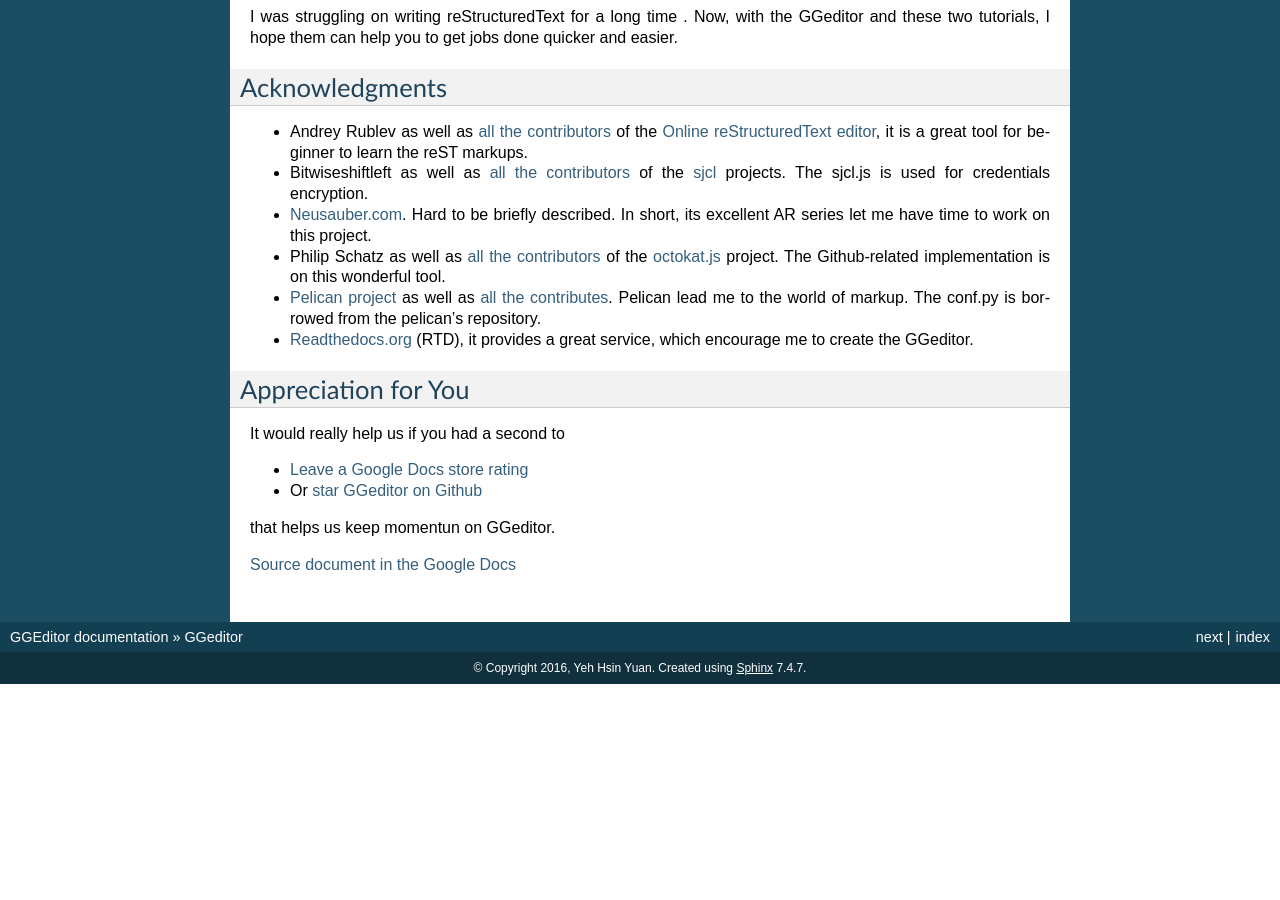
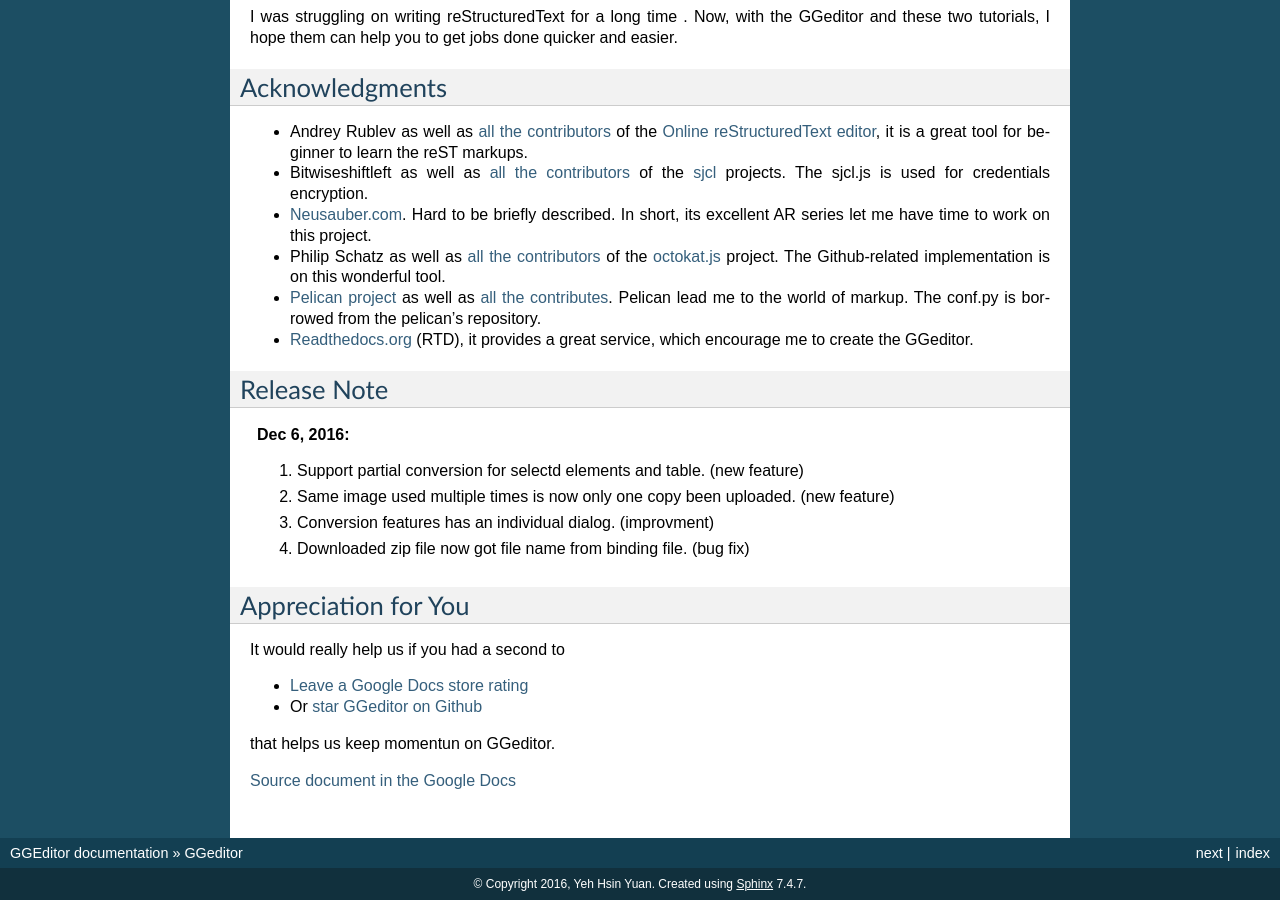
Before and after one commit to iapyeh/GGeditor, a Sphinx documentation site: the page built from docs/index.rst, in a window 1280 px wide and 900 px high, scrolled down 1616 px. Built offline with Sphinx 7.4.7, drawn with Linux system fonts in a browser that asks for light colours; pages that are not in the unit, such as notebooks, are missing from menus; before the commit the page ends 2300 px from its top, so only the background shows below that.

Commit message:
Google Docs reST Editor@2016-12-5 18:47:46

```diff
--- a/docs/index.rst
+++ b/docs/index.rst
@@ -91,6 +91,19 @@
 * Philip Schatz as well as \ |LINK12|\  of the  \ |LINK13|\  project. The Github-related implementation is on this wonderful tool.
 * \ |LINK14|\  as well as \ |LINK15|\ . Pelican lead me to the world of markup. The conf.py is borrowed from the pelican’s repository.
 * \ |LINK16|\  (RTD), it provides a great service, which encourage me to create the GGeditor.
+
+.. _h15145c6c7955717d53774846404a3864:
+
+Release Note
+============
+
+
+.. admonition:: Dec 6, 2016
+
+    #. Support partial conversion for selectd elements and table. (new feature)
+    #. Same image used multiple times is now only one copy been uploaded. (new feature)
+    #. Conversion features has an individual dialog. (improvment)
+    #. Downloaded zip file now got file name from binding file. (bug fix)
 
 .. _h4a6049483e752949322f585c69102a2a:
 
```
